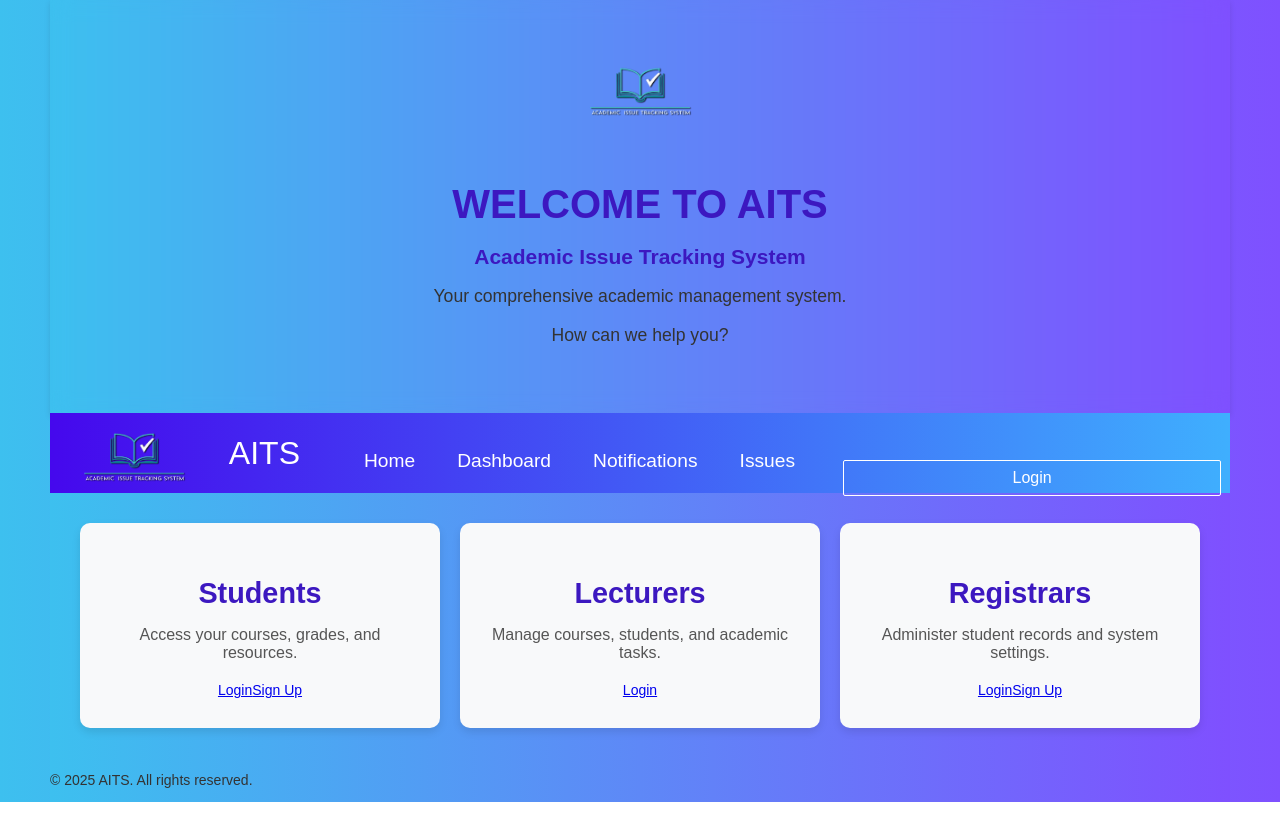
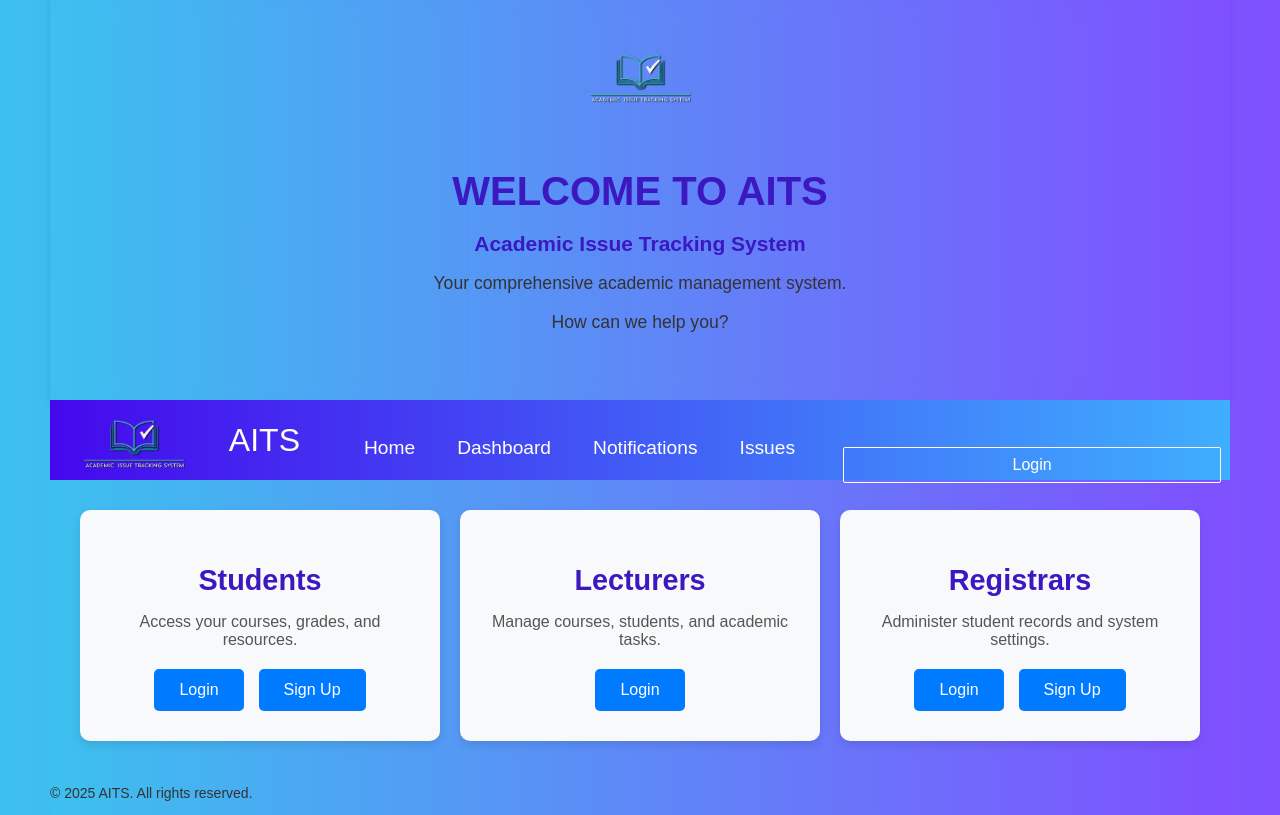
Before and after one commit to CharmiPanchal17/GroupF-Project, a React (Create React App) app in the folder FRONTEND/: page / in a window 1280 px wide. Built offline with nearby package versions, Linux system fonts and the light colour scheme.

Commit message:
layout changes

```diff
--- a/FRONTEND/src/AITS_Pages/WelcomePage.css
+++ b/FRONTEND/src/AITS_Pages/WelcomePage.css
@@ -52,3 +52,21 @@
     color: #555;
     margin-bottom: 20px;
   }
+    .welcome-page-links {
+    display: flex;
+    justify-content: center;
+    gap: 15px;
+    margin-top: 20px;
+  }
+
+  .welcome-page-link {
+    padding: 12px 25px;
+    background-color: #007bff;
+    color: white;
+    border: none;
+    border-radius: 5px;
+    font-size: 1rem;
+    cursor: pointer;
+    text-decoration: none;
+    transition: background-color 0.3s ease;
+  }
```
